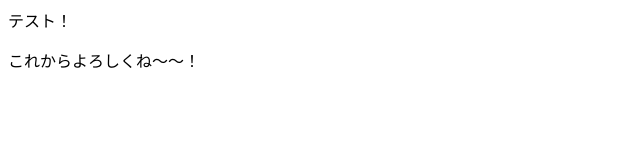
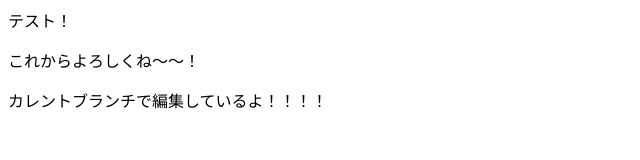
Before and after one commit to bonx2marubon/test-repository, a plain HTML site: page index.html in a window 1280 px wide. Shown: the whole page, without its empty margins (0-640 px from the left). Drawn offline with Linux system fonts and the light colour scheme.

Commit message:
コミットしましたわ！

```diff
--- a/index.html
+++ b/index.html
@@ -1,2 +1,4 @@
 <p>テスト！</p>
 <p>これからよろしくね〜〜！</p>
+
+<p>カレントブランチで編集しているよ！！！！</p>
```
